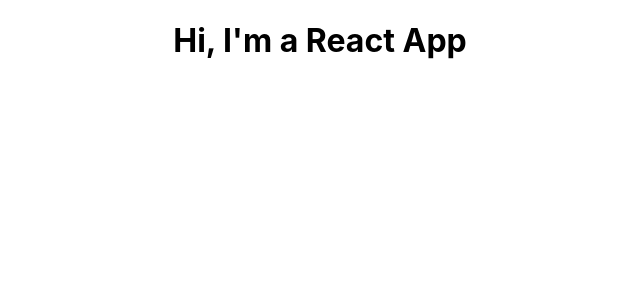
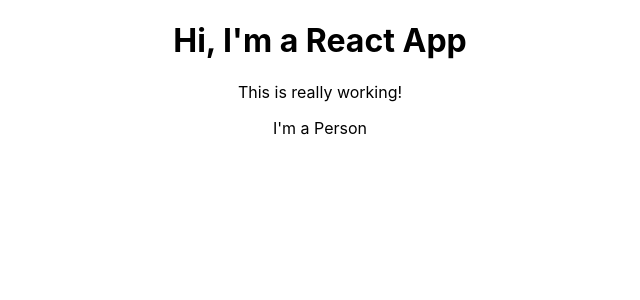
Before and after one commit to uRuiz/react_app, a React (Create React App) app: page / in a window 1280 px wide. Shown: the top 300 px of the page, without its empty margins (320-960 px from the left). Built offline with nearby package versions, Linux system fonts and the light colour scheme.

Commit message:
Person component created

```diff
--- a/src/App.js
+++ b/src/App.js
@@ -1,11 +1,14 @@
 import React, { Component } from 'react';
 import './App.css';
+import Person from './Person/Person';
 
 class App extends Component {
   render() {
     return (
       <div className="App">
         <h1>Hi, I'm a React App</h1>
+        <p>This is really working!</p>
+        <Person />
       </div>
     );
   }
--- /dev/null
+++ b/src/Person/Person.js
@@ -0,0 +1,7 @@
+import React from 'react';
+
+const person = () => {
+    return <p>I'm a Person</p>
+}
+
+export default person;
```
Also changed, not shown: 1 other file (tests, documents, lock files or other folders).
